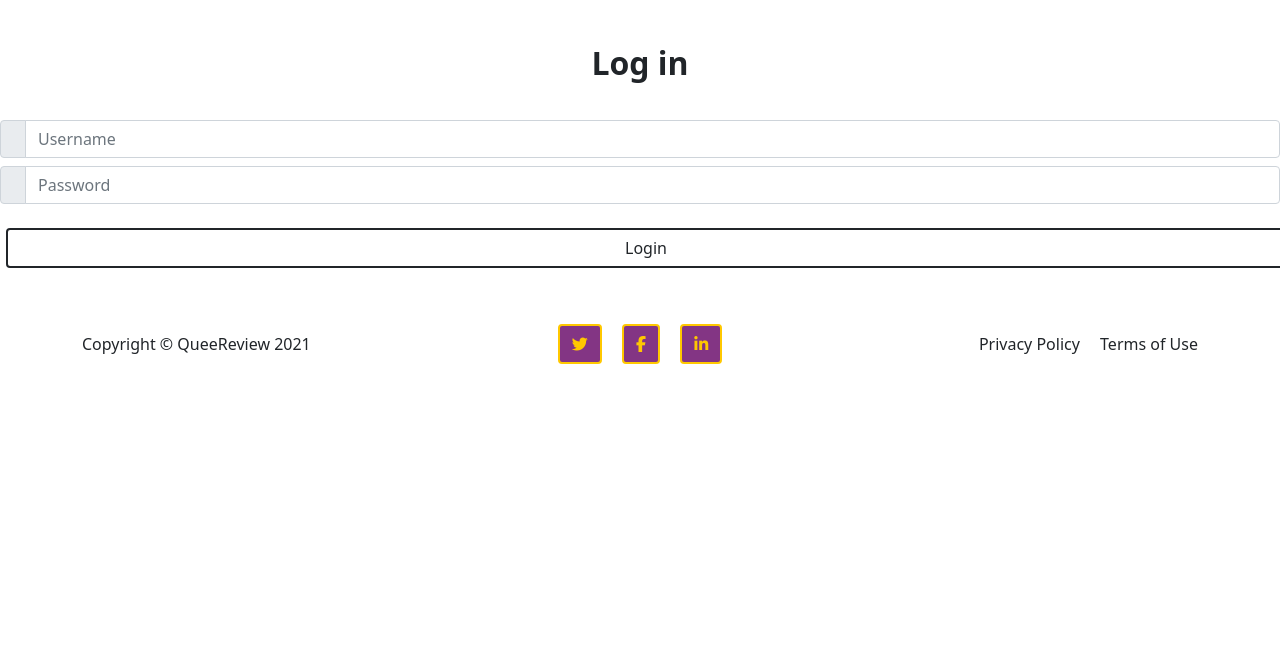
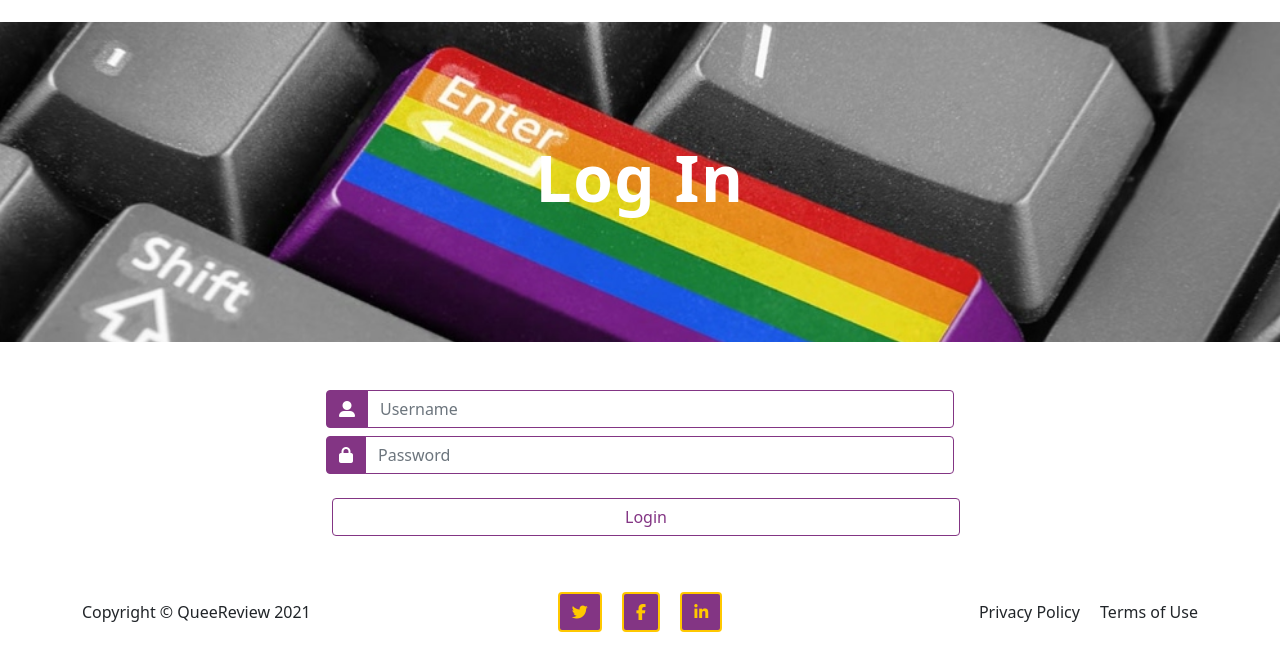
Before and after one commit to Lucy-Glanville-Brown/queereview, a Flask app: page /login in a window 1280 px wide. Shown: the part 74-745 px from the top of the page. Run offline with Flask 2, Linux system fonts and the light colour scheme; some libraries are stand-ins or nearby versions.

Commit message:
Added login page styling

```diff
--- a/static/css/style.css
+++ b/static/css/style.css
@@ -93,6 +93,19 @@ html {
     align-items: center;
 }
 
+.hero-login {
+    background-image: url('/static/img/login.jpg');
+    background-position: top;
+    background-repeat: no-repeat;
+    background-size: cover;
+    height:40vh;
+    display:flex;
+    justify-content: space-around;
+    align-items: center;
+    flex-direction: column;
+    margin-bottom: 40px;
+}
+
 h1, h2, h3, h4, h5, h5 {
     padding-top: 30px;
     padding-bottom: 30px;
@@ -155,6 +168,31 @@ h1, h2, h3 {
 
 #review_form {
     display: none;
+}
+
+/*--------------------------- form icons*/
+
+.fas {
+   color: white;
+}
+
+.form-control {
+    border: rgba(131,53,131.9) solid 1px
+}
+
+.register-icon {
+    border: rgba(131,53,131.9) solid 1px;
+    background-color: rgba(131,53,131.9)
+}
+
+.register-btn {
+    border: rgba(131,53,131.9) solid 1px;
+    color: rgba(131,53,131.9);
+}
+
+.register-btn:hover {
+    background-color: rgba(131,53,131.9);
+    color: white;
 }
 
 /*---------------------------footer*/
--- a/templates/login.html
+++ b/templates/login.html
@@ -2,20 +2,23 @@
 
 {% block content %}
 
-<h2>Log in</h2>
-
+<div class="hero-login">
+    <h2 class="top-head">Log In</h2>
+</div>
+<div class="row align-items-center d-flex justify-content-center">
+    <div class="col-lg-6 my-3 my-lg-0">
         <form class="input-form" method="POST" action="">
             {{ form.hidden_tag() }}
             <!-- Username -->
             <div class="input-group ">
-             <span class="input-group-text register-icon"></span>
+                <span class="input-group-text register-icon"><i class="fas fa-user-alt"></i></span>
                 {{ form.username(placeholder="Username", class="form-control") }}
                 {% for error in form.username.errors %}
                 <small class="text-red">{{ error }}</small>
                 {% endfor %}
             </div>
             <div class="input-group ">
-             <span class="input-group-text register-icon"></span>
+                <span class="input-group-text register-icon"><i class="fas fa-lock"></i></span>
                 {{ form.password(placeholder="Password", class="form-control") }}
                 {% for error in form.password.errors %}
                 <small class="text-red">{{ error }}</small>
@@ -23,6 +26,7 @@
             </div>
             {{ form.submit(class="col-12 mt-4 btn register-btn") }}
         </form>
-
+    </div>
+</div>
 
 {% endblock %}
```
Also changed, not shown: static/img/login.jpg (added). Lines whose indentation alone changed are shown as unchanged.
